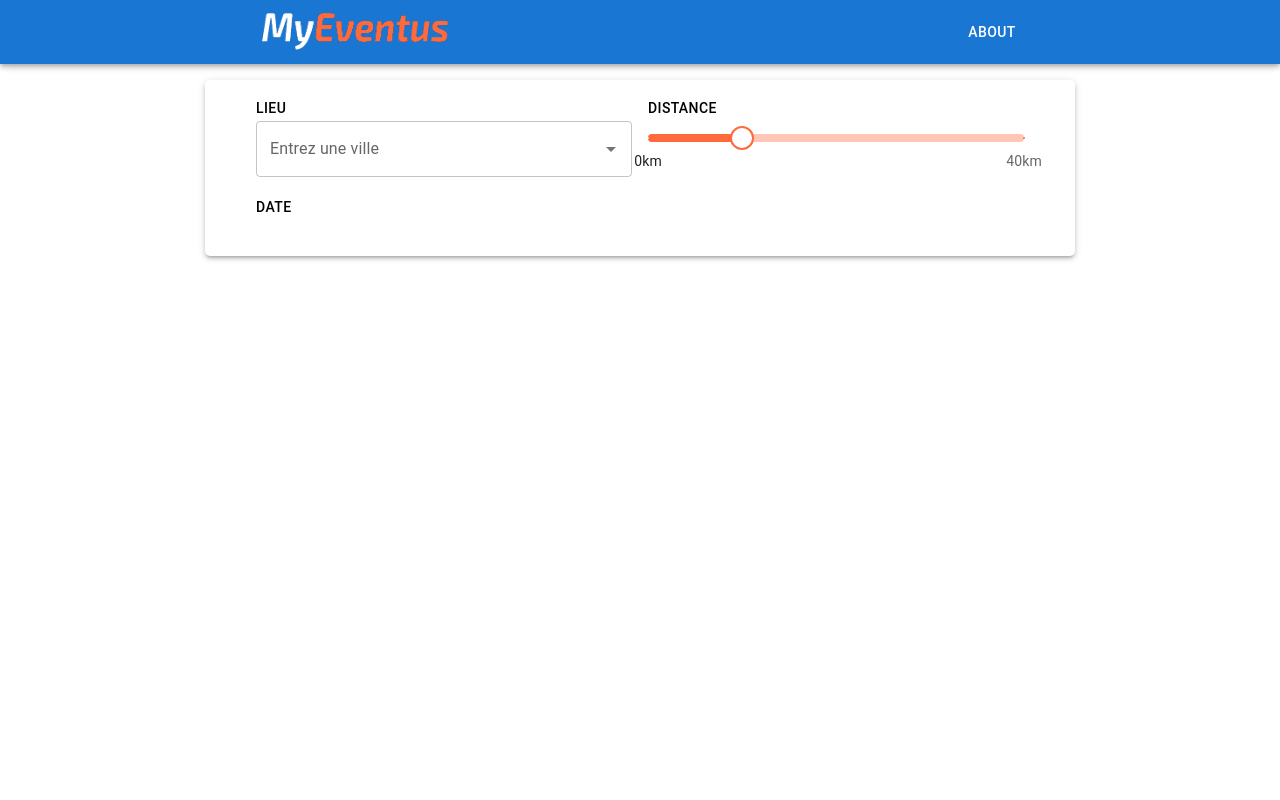
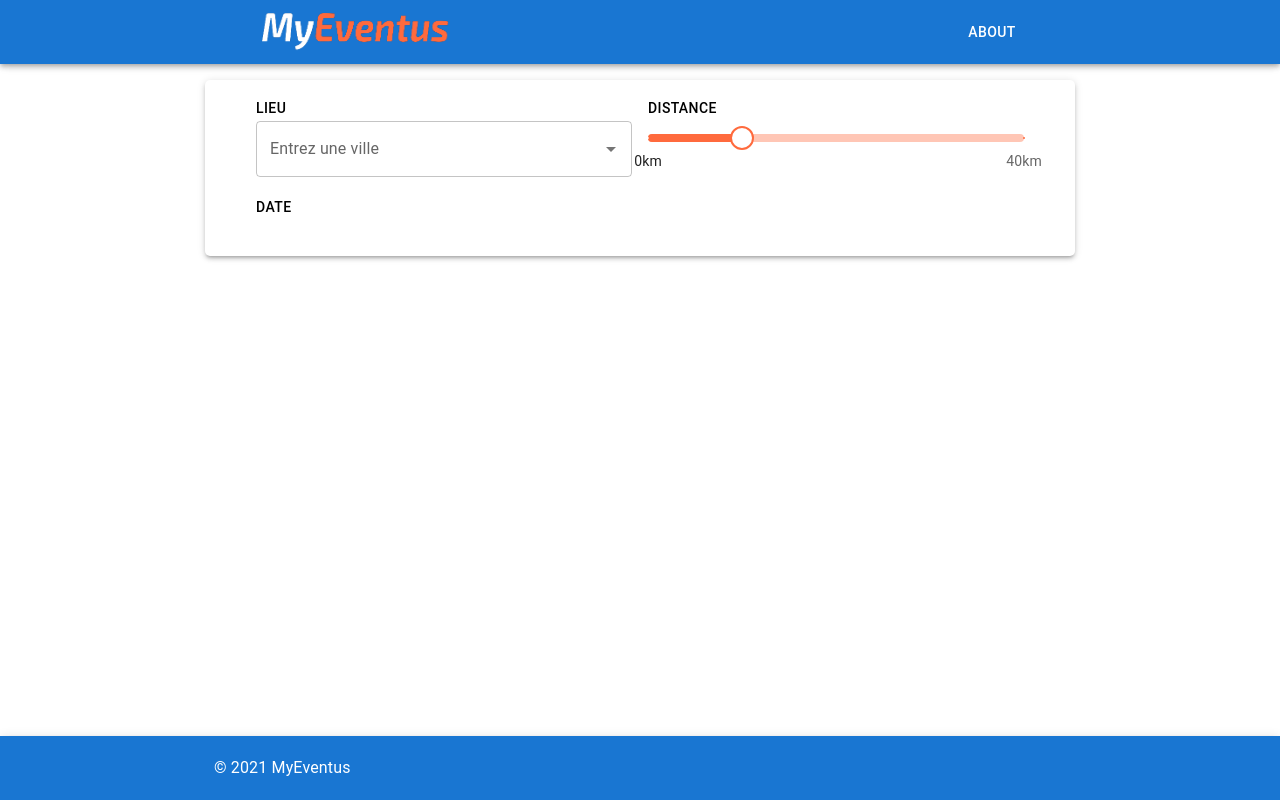
Before and after one commit to ybonneau/myEventus, a React (Create React App) app in the folder client/: page / in a window 1280 px wide. Built offline with nearby package versions, Linux system fonts and the light colour scheme.

Commit message:
Footer done

```diff
--- a/client/src/App.js
+++ b/client/src/App.js
@@ -1,11 +1,13 @@
 import Navbar from './components/menu/navBar';
 import FilterContent from './components/home/filterContent';
+import Footer from "./components/menu/footer";
 
 export default function App() {
   return (
     <div>
       <Navbar />
       <FilterContent />
+      <Footer/>
     </div>
   );
 }
--- /dev/null
+++ b/client/src/components/menu/footer.js
@@ -0,0 +1,16 @@
+import React from 'react';
+import { AppBar, Toolbar, Container, Typography } from '@mui/material';
+
+export default function Footer() {
+    return (
+        <AppBar position="static" style={{position:"fixed",bottom:0}} color="primary">
+            <Container maxWidth="md">
+                <Toolbar>
+                    <Typography variant="body1" color="inherit">
+                        © 2021 MyEventus
+                    </Typography>
+                </Toolbar>
+            </Container>
+        </AppBar>
+    )
+}
```
Also changed, not shown: 1 other file (tests, documents, lock files or other folders).
